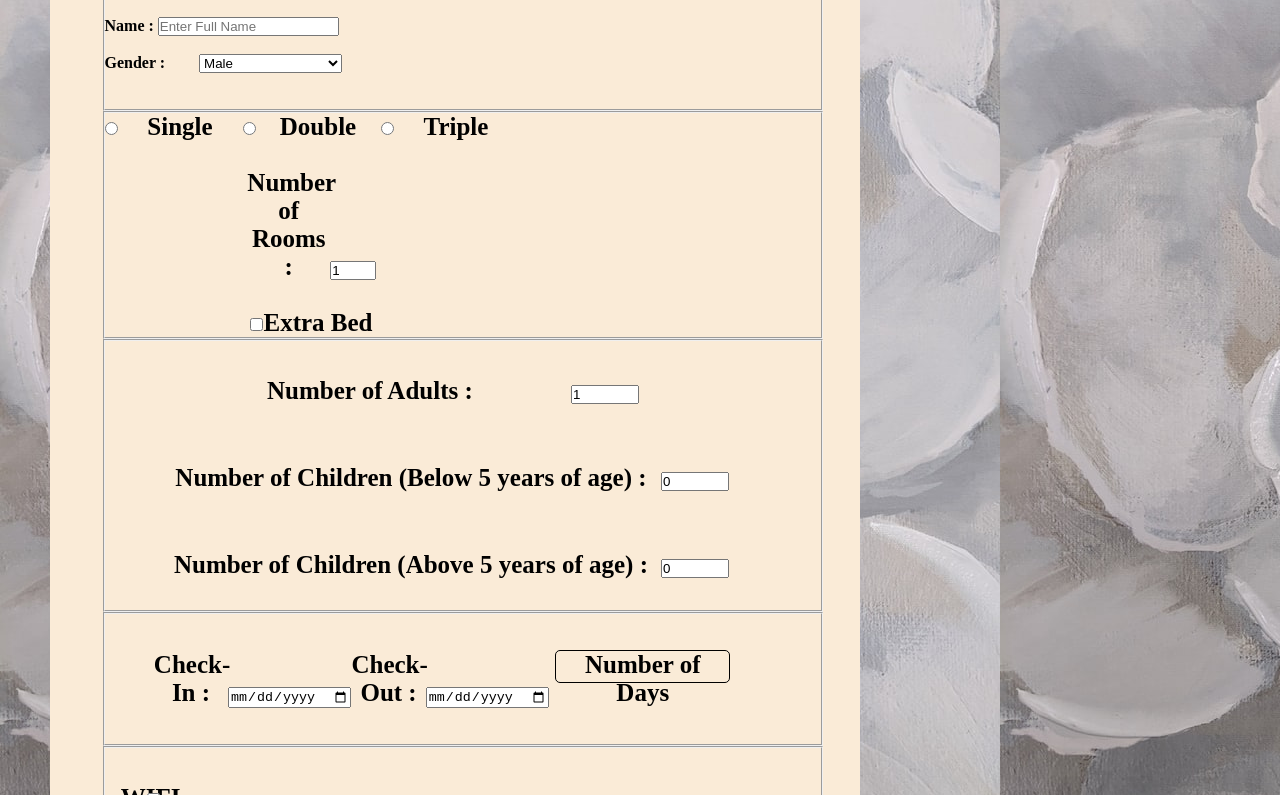
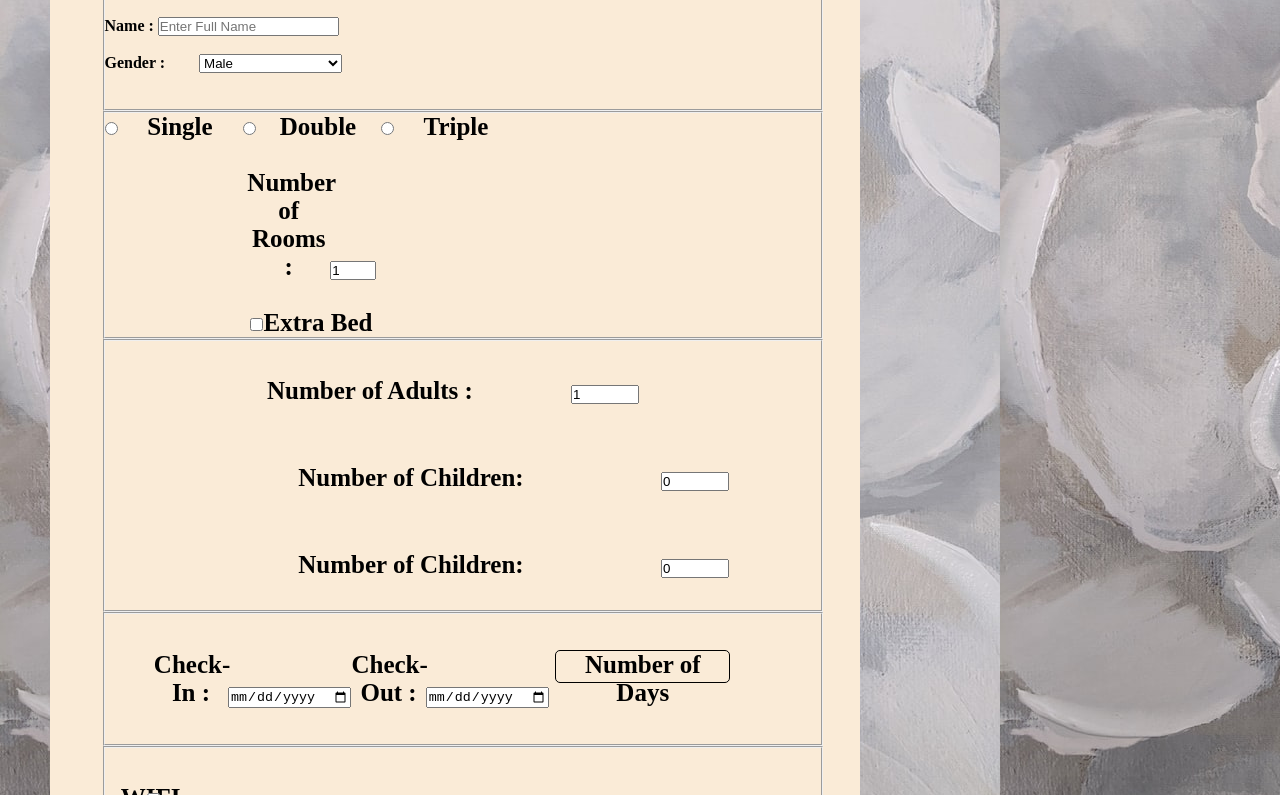
Before and after one commit to RashmithaLashen/HotelWebNew, a plain HTML site: page booking.html in a window 1280 px wide. Shown: the part 305-1100 px from the top of the page. Drawn offline with Linux system fonts and the light colour scheme.

Commit message:
Update booking.html

```diff
--- a/booking.html
+++ b/booking.html
@@ -63,9 +63,9 @@
     <p>
     <label class="adultsNum" for="adultsnumber">Number of Adults : </label>
     <input type="number" name="mealsNum" id="numAdults" class="adultsnumber" min="1" value="1" max="6" required> <br><br><br>
-    <label class="childrenNum" for="childrenNumber">Number of Children (Below 5 years of age) : </label>
+    <label class="childrenNum" for="childrenNumber">Number of Children: </label>
     <input type="number" name="mealsNum" id="childrenbelwo5" class="childrenNumber" min="0" value="0"> <br><br><br>
-    <label class="childrenNum" for="childrenNumber">Number of Children (Above 5 years of age) : </label>
+    <label class="childrenNum" for="childrenNumber">Number of Children: </label>
     <input type="number" name="mealsNum" id="childrenabove5" class="childrenNumber" min="0" value="0"><br><br>
 
     </fieldset>
```
